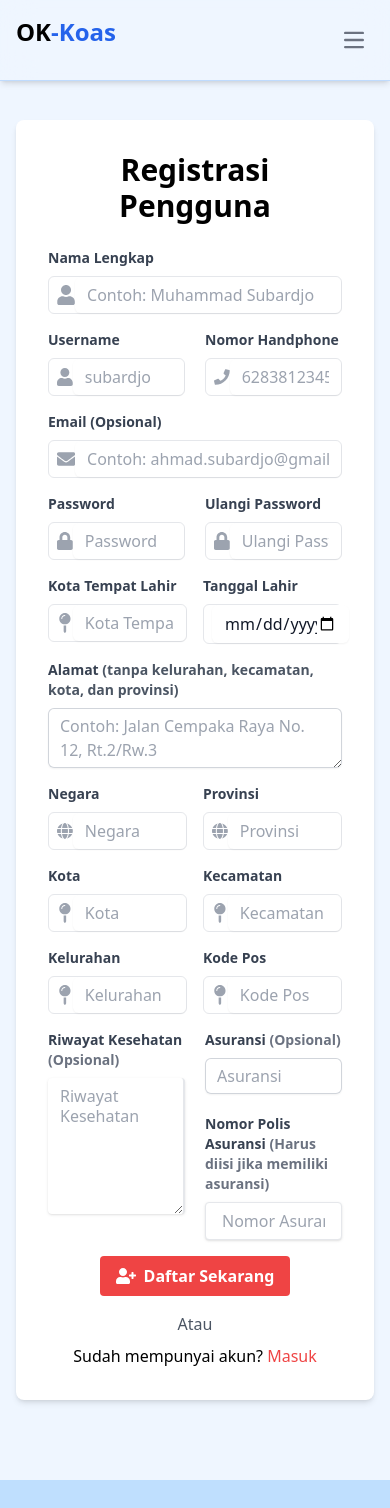
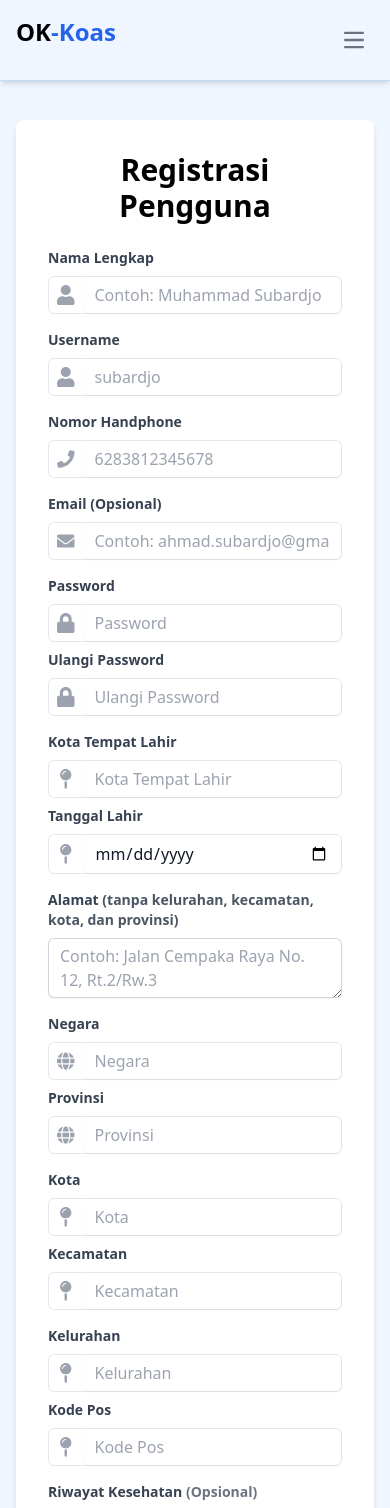
Before and after one commit to ok-koas/client, a React (Vite) app: page /register in a window 390 px wide. Shown: the top 1508 px of the page. Built offline with nearby package versions, Linux system fonts and the light colour scheme.

Commit message:
fix register forms

```diff
--- a/src/Register.jsx
+++ b/src/Register.jsx
@@ -45,7 +45,7 @@ const Register = () => {
                 Nama Lengkap
               </label>
               <div className="flex items-center border rounded-md">
-                <FaUser className="h-5 w-5 text-gray-400 ml-2" />
+                <FaUser className="h-5 w-5 text-gray-400 mx-2" />
                 <input
                   name="full_name"
                   type="text"
@@ -56,7 +56,7 @@ const Register = () => {
                 />
               </div>
             </div>
-            <div className="grid grid-cols-2 gap-5">
+            <div className="md:grid md:grid-cols-2 gap-5">
               <div className="mb-4">
                 <label
                   className="block text-gray-700 text-sm font-bold mb-2"
@@ -65,7 +65,7 @@ const Register = () => {
                   Username
                 </label>
                 <div className="flex items-center border rounded-md">
-                  <FaUser className="h-5 w-5 text-gray-400 ml-2" />
+                  <FaUser className="h-5 w-5 text-gray-400 mx-2" />
                   <input
                     type="text"
                     name="username"
@@ -84,7 +84,7 @@ const Register = () => {
                   Nomor Handphone
                 </label>
                 <div className="flex items-center border rounded-md">
-                  <FaPhone className="h-5 w-5 text-gray-400 ml-2" />
+                  <FaPhone className="h-5 w-5 text-gray-400 mx-2" />
                   <input
                     name="phone_number"
                     type="number"
@@ -105,7 +105,7 @@ const Register = () => {
                 Email (Opsional)
               </label>
               <div className="flex items-center border rounded-md">
-                <FaEnvelope className="h-5 w-5 text-gray-400 ml-2" />
+                <FaEnvelope className="h-5 w-5 text-gray-400 mx-2" />
                 <input
                   id="email"
                   name="email"
@@ -117,7 +117,7 @@ const Register = () => {
                 />
               </div>
             </div>
-            <div className="mb-4 grid grid-cols-2 gap-5">
+            <div className="mb-4 md:grid md:grid-cols-2 gap-5">
               <div>
                 <label
                   className="block text-gray-700 text-sm font-bold mb-2"
@@ -126,7 +126,7 @@ const Register = () => {
                   Password
                 </label>
                 <div className="flex items-center border rounded-md">
-                  <FaLock className="h-5 w-5 text-gray-400 ml-2" />
+                  <FaLock className="h-5 w-5 text-gray-400 mx-2" />
                   <input
                     name="password"
                     type="password"
@@ -146,13 +146,13 @@ const Register = () => {
               </div>
               <div>
                 <label
-                  className="block text-gray-700 text-sm font-bold mb-2"
+                  className="block text-gray-700 text-sm font-bold my-2"
                   htmlFor="ulangiPassword"
                 >
                   Ulangi Password
                 </label>
                 <div className="flex items-center border rounded-md">
-                  <FaLock className="h-5 w-5 text-gray-400 ml-2" />
+                  <FaLock className="h-5 w-5 text-gray-400 mx-2" />
                   <input
                     name="repeat_password"
                     type="password"
@@ -171,7 +171,7 @@ const Register = () => {
                 </div>
               </div>
             </div>
-            <div className="mb-4 grid grid-cols-2 gap-4">
+            <div className="mb-4 md:grid md:grid-cols-2 gap-4">
               <div className="">
                 <label
                   className="block text-gray-700 text-sm font-bold mb-2"
@@ -180,7 +180,7 @@ const Register = () => {
                   Kota Tempat Lahir
                 </label>
                 <div className="flex items-center border rounded-md">
-                  <FaMapPin className="h-5 w-5 text-gray-400 ml-2" />
+                  <FaMapPin className="h-5 w-5 text-gray-400 mx-2" />
                   <input
                     name="place_of_birth"
                     type="text"
@@ -193,13 +193,13 @@ const Register = () => {
               </div>
               <div className="">
                 <label
-                  className="block text-gray-700 text-sm font-bold mb-2"
+                  className="block text-gray-700 text-sm font-bold my-2"
                   htmlFor="tanggalLahir"
                 >
                   Tanggal Lahir
                 </label>
                 <div className="flex items-center border rounded-md">
-                  <FaMapPin className="h-5 w-5 text-gray-400 ml-2" />
+                  <FaMapPin className="h-5 w-5 text-gray-400 mx-2" />
                   <input
                     name="date_of_birth"
                     type="date"
@@ -230,7 +230,7 @@ const Register = () => {
                 required
               />
             </div>
-            <div className="mb-4 grid grid-cols-2 gap-4">
+            <div className="mb-4 md:grid md:grid-cols-2 gap-4">
               <div className="">
                 <label
                   className="block text-gray-700 text-sm font-bold mb-2"
@@ -239,7 +239,7 @@ const Register = () => {
                   Negara
                 </label>
                 <div className="flex items-center border rounded-md">
-                  <FaGlobe className="h-5 w-5 text-gray-400 ml-2" />
+                  <FaGlobe className="h-5 w-5 text-gray-400 mx-2" />
                   <input
                     name="country"
                     type="text"
@@ -252,13 +252,13 @@ const Register = () => {
               </div>
               <div className="">
                 <label
-                  className="block text-gray-700 text-sm font-bold mb-2"
+                  className="block text-gray-700 text-sm font-bold my-2"
                   htmlFor="province"
                 >
                   Provinsi
                 </label>
                 <div className="flex items-center border rounded-md">
-                  <FaGlobe className="h-5 w-5 text-gray-400 ml-2" />
+                  <FaGlobe className="h-5 w-5 text-gray-400 mx-2" />
                   <input
                     name="province"
                     type="text"
@@ -270,7 +270,7 @@ const Register = () => {
                 </div>
               </div>
             </div>
-            <div className="mb-4 grid grid-cols-2 gap-4">
+            <div className="mb-4 md:grid md:grid-cols-2 gap-4">
               {" "}
               <div className="">
                 <label
@@ -280,7 +280,7 @@ const Register = () => {
                   Kota
                 </label>
                 <div className="flex items-center border rounded-md">
-                  <FaMapPin className="h-5 w-5 text-gray-400 ml-2" />
+                  <FaMapPin className="h-5 w-5 text-gray-400 mx-2" />
                   <input
                     name="city"
                     type="text"
@@ -293,13 +293,13 @@ const Register = () => {
               </div>{" "}
               <div className="">
                 <label
-                  className="block text-gray-700 text-sm font-bold mb-2"
+                  className="block text-gray-700 text-sm font-bold my-2"
                   htmlFor="kecamatan"
                 >
                   Kecamatan
                 </label>
                 <div className="flex items-center border rounded-md">
-                  <FaMapPin className="h-5 w-5 text-gray-400 ml-2" />
+                  <FaMapPin className="h-5 w-5 text-gray-400 mx-2" />
                   <input
                     name="district"
                     type="text"
@@ -311,7 +311,7 @@ const Register = () => {
                 </div>
               </div>
             </div>{" "}
-            <div className="mb-4 grid grid-cols-2 gap-4">
+            <div className="mb-4 md:grid md:grid-cols-2 gap-4">
               <div className="">
                 <label
                   className="block text-gray-700 text-sm font-bold mb-2"
@@ -320,7 +320,7 @@ const Register = () => {
                   Kelurahan
                 </label>
                 <div className="flex items-center border rounded-md">
-                  <FaMapPin className="h-5 w-5 text-gray-400 ml-2" />
+                  <FaMapPin className="h-5 w-5 text-gray-400 mx-2" />
                   <input
                     name="subdistrict"
                     type="text"
@@ -340,13 +340,13 @@ const Register = () => {
               </div>{" "}
               <div className="">
                 <label
-                  className="block text-gray-700 text-sm font-bold mb-2"
+                  className="block text-gray-700 text-sm font-bold my-2"
                   htmlFor="kodePos"
                 >
                   Kode Pos
                 </label>
                 <div className="flex items-center border rounded-md">
-                  <FaMapPin className="h-5 w-5 text-gray-400 ml-2" />
+                  <FaMapPin className="h-5 w-5 text-gray-400 mx-2" />
                   <input
                     name="postal_code"
                     type="text"
@@ -365,7 +365,7 @@ const Register = () => {
                 </div>
               </div>
             </div>
-            <div className="mb-4 grid grid-cols-2 gap-5">
+            <div className="mb-4 md:grid md:grid-cols-2 gap-5">
               <div>
                 <label
                   className="block text-gray-700 text-sm font-bold mb-2"
--- a/src/components/Navbar.jsx
+++ b/src/components/Navbar.jsx
@@ -105,9 +105,9 @@ const Navbar = () => {
             </li>
             <li>
               <Link
-                to={"/register"}
+                to={"/login"}
                 className={`md:hidden py-2 px-3 rounded md:bg-transparent md:p-0 ${
-                  pathname === "/register" ? "text-blue-700" : "text-red-600"
+                  pathname === "/login" ? "text-blue-700" : "text-red-600"
                 }`}
                 onClick={handleLinkClick}
               >
```
